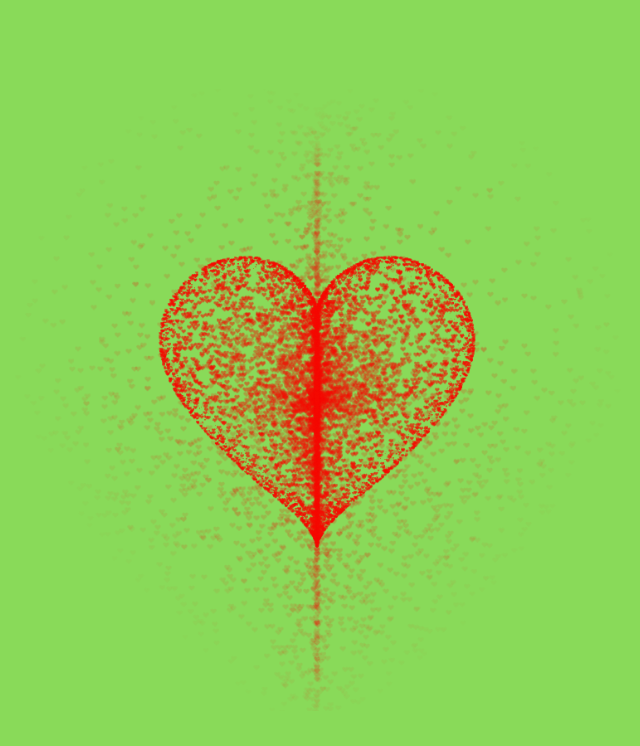
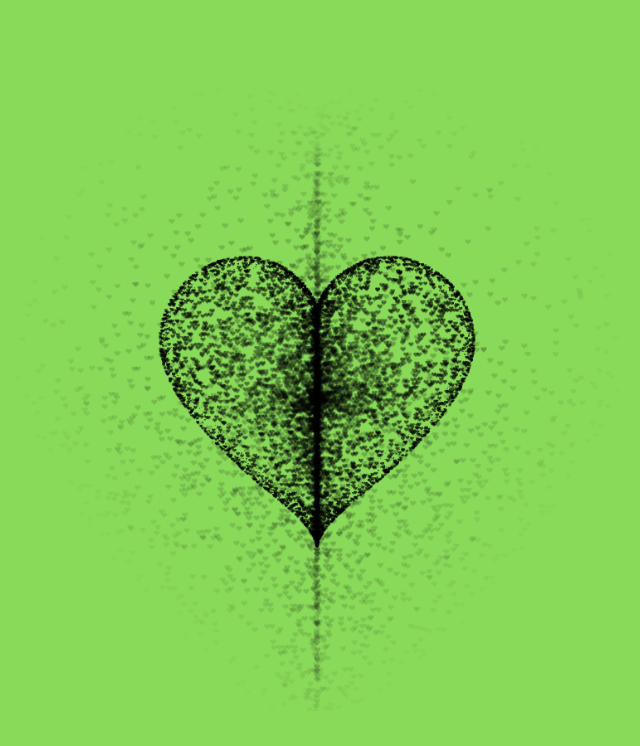
Before and after one commit to quangdang1412/FolderNew, a plain HTML site: page index.html in a window 1280 px wide. Shown: the whole page, without its empty margins (323-963 px from the left). Drawn offline with Linux system fonts and the light colour scheme.

Commit message:
Update index.html

```diff
--- a/index.html
+++ b/index.html
@@ -205,7 +205,7 @@ var ParticlePool = (function() {
     }
     context.closePath();
     // create the fill
-    context.fillStyle = '#f50b02';
+    context.fillStyle = '#000000';
     context.fill();
     // create the image
     var image = new Image();
```
